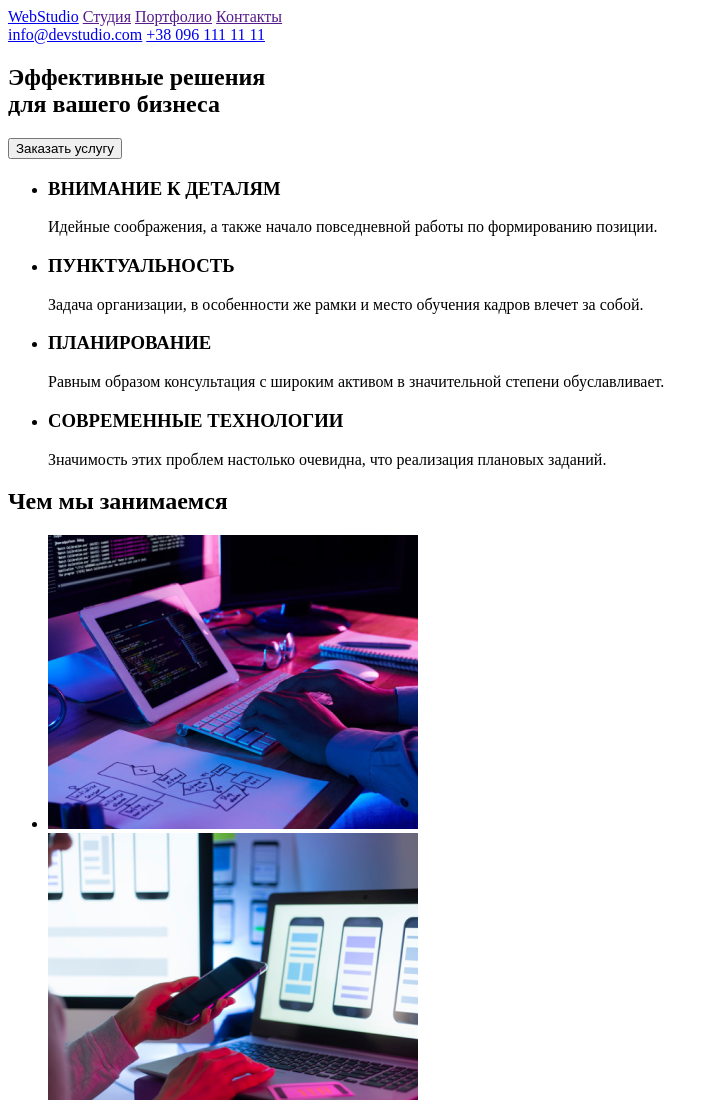
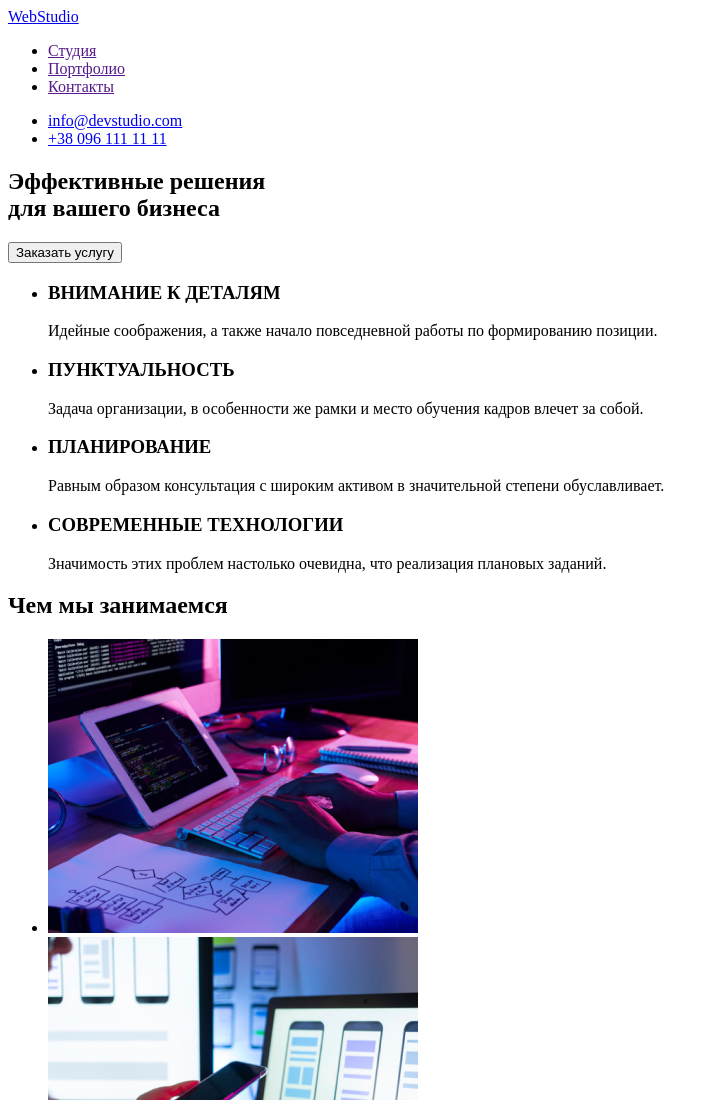
Before and after one commit to SerhiiZadorozhnyi/goit-markup-hw-01, a plain HTML site: page index.html in a window 1280 px wide. Shown: the top 1100 px of the page, without its empty margins (0-719 px from the left). Drawn offline with Linux system fonts and the light colour scheme.

Commit message:
Update index.html

```diff
--- a/index.html
+++ b/index.html
@@ -11,12 +11,16 @@
     <header>
         <nav>
             <a href="/"><span>Web</span><span>Studio</span></a>
-            <a href="">Студия</a>
-            <a href="">Портфолио</a>
-            <a href="">Контакты</a>
+            <ul>
+                <li><a href="">Студия</a></li>
+                <li><a href="">Портфолио</a></li>
+                <li><a href="">Контакты</a></li>
+            </ul>
         </nav>
-            <a href="mailto:info@devstudio.com">info@devstudio.com</a>
-            <a href="tel:+380961111111">+38 096 111 11 11</a>
+            <ul>
+                <li><a href="mailto:info@devstudio.com">info@devstudio.com</a></li>
+                <li><a href="tel:+380961111111">+38 096 111 11 11</a></li>
+            </ul>
     </header>
 
     <!-- Контент сторінки -->
```
